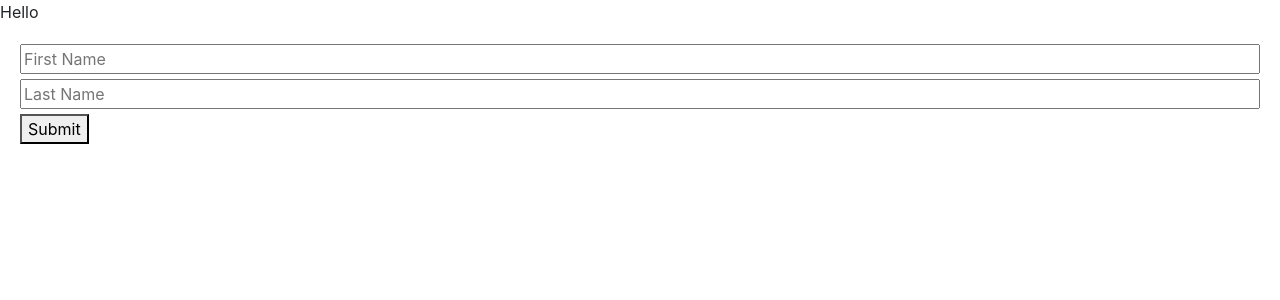
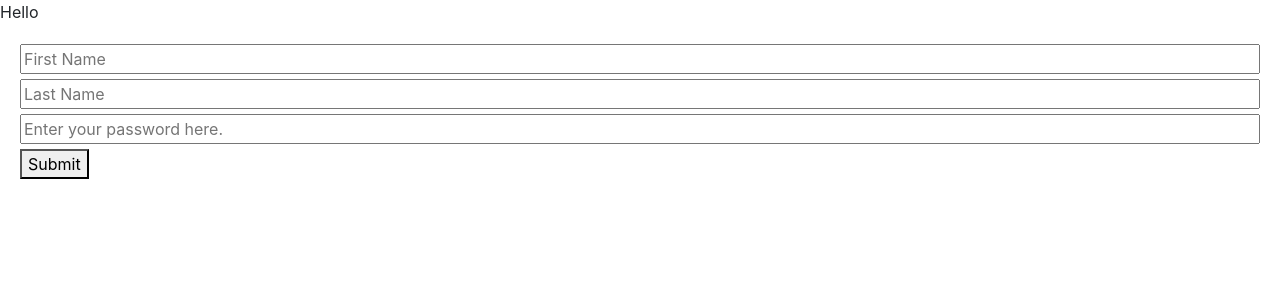
Before and after one commit to IreneAsay/practicereact, a React (Create React App) app: page / in a window 1280 px wide. Shown: the top 300 px of the page. Built offline with nearby package versions, Linux system fonts and the light colour scheme.

Commit message:
solution code 1

```diff
--- a/src/components/Form/index.js
+++ b/src/components/Form/index.js
@@ -5,30 +5,44 @@ class Form extends Component {
   // Setting the component's initial state
   state = {
     firstName: "",
-    lastName: ""
+    lastName: "",
+    password: "",
   };
 
-  handleInputChange = event => {
+  handleInputChange = (event) => {
     // Getting the value and name of the input which triggered the change
     const value = event.target.value;
     const name = event.target.name;
 
+    if (name === "password" && value.length < 15) {
       // Updating the input's state
       this.setState({
-      [name]: value
+        [name]: value,
       });
+    } else {
+      this.setState({
+        [name]: value,
+      });
+    }
   };
 
-  handleFormSubmit = event => {
+  handleFormSubmit = (event) => {
     // Preventing the default behavior of the form submit (which is to refresh the page)
     event.preventDefault();
-
+    if (!this.state.firstName || !this.state.lastName) {
+      alert("Fill out your first and last name, please!");
+    } else if (this.state.password.length < 6) {
+      alert(
+        `Choose a more secure password, ${this.state.firstname} ${this.state.lastName}`
+      );
+    } else {
       // Alert the user their first and last name, clear `this.state.firstName` and `this.state.lastName`, clearing the inputs
       alert(`Hello ${this.state.firstName} ${this.state.lastName}`);
       this.setState({
         firstName: "",
-      lastName: ""
+        lastName: "",
       });
+    }
   };
 
   render() {
@@ -53,6 +67,13 @@ class Form extends Component {
             type="text"
             placeholder="Last Name"
           />
+          <input
+            name="password"
+            value={this.state.password}
+            onChange={this.handleInputChange}
+            type="password"
+            placeholder="Enter your password here."
+          />
           <button onClick={this.handleFormSubmit}>Submit</button>
         </form>
       </div>
```
Also changed, not shown: 1 other file (tests, documents, lock files or other folders). Lines whose indentation alone changed are shown as unchanged.
